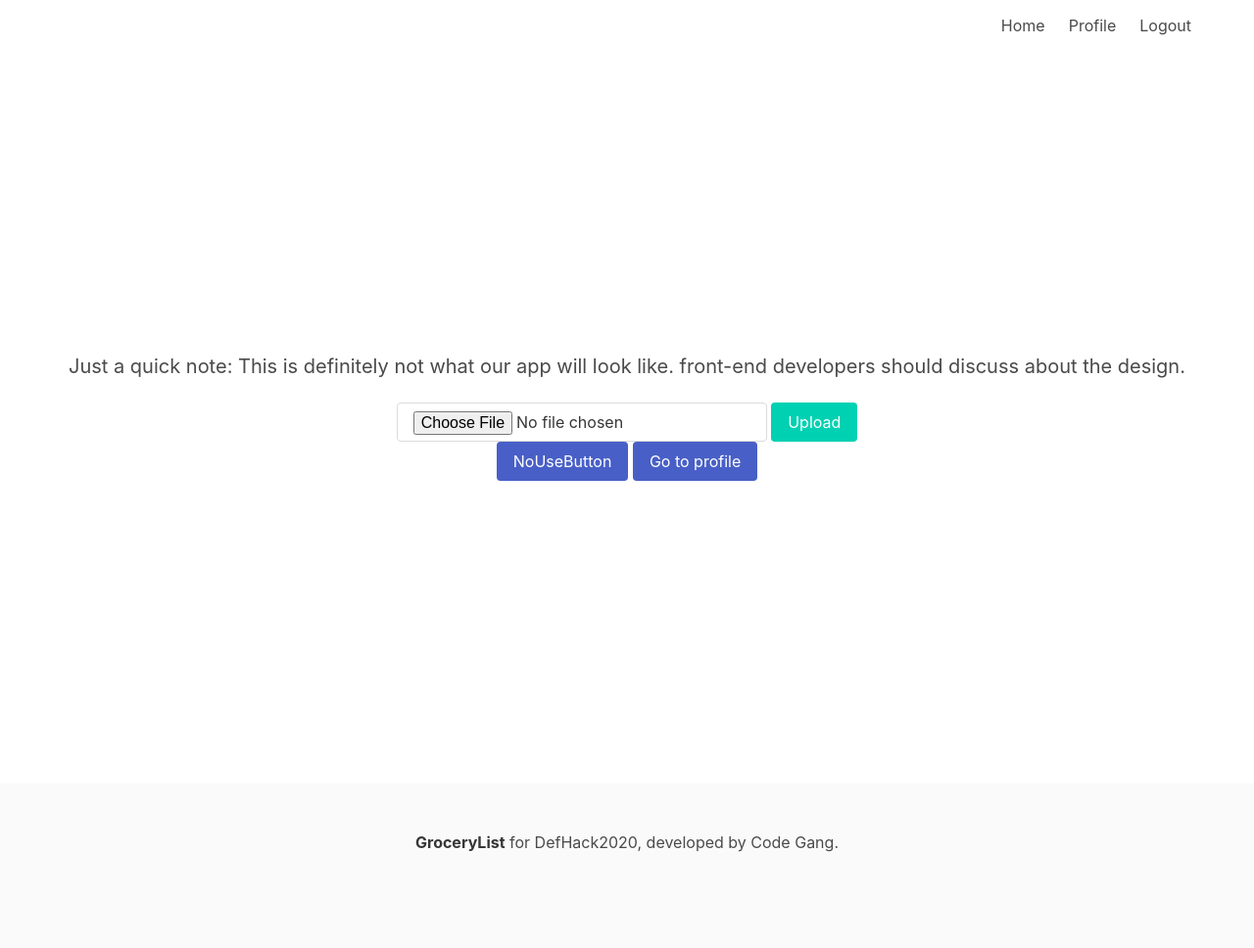
After one commit to BoarCub/Grocery-List-App, a Flask app: page /main in a window 1280 px wide. The commit adds this page. Shown: the whole page at 98% size. Run offline with Flask 2, Linux system fonts and the light colour scheme; a user stored in the database is signed in.

Commit message:
general update

```diff
--- a/app.py
+++ b/app.py
@@ -1,6 +1,10 @@
-from flask import Flask, request, flash, render_template, Blueprint
+import json
+import os
+import requests as req
+from flask import Flask, request, flash, render_template, Blueprint, redirect, url_for
 from flask_login import login_required, current_user, LoginManager
 from flask_sqlalchemy import SQLAlchemy
+from werkzeug.utils import secure_filename
 
 # The . is a shortcut that tells it search in current package before rest of the PYTHONPATH
 # from .auth import login_required
@@ -9,42 +13,64 @@ app = Flask(__name__)
 
 # init SQLAlchemy so we can use it later in our models
 db = SQLAlchemy()
+API = 'https://groceryreaderv6-1.azurewebsites.net/api/ReadOCRLines?url='
+
+SERVER_PATH = 'http://groceryreader.com/GL2020/'
+UPLOAD_FOLDER = '/var/www/GL2020/images'
+ALLOWED_EXTENSIONS = ['txt', 'pdf', 'png', 'jpg', 'jpeg', 'gif']
+
+
+@app.route('/main', methods=['GET'])
+@login_required
+def main_page():
+    return render_template('main.html')
 
 
 @app.route('/', methods=['GET'])
 @app.route('/index', methods=['GET'])
 def index():
-    print("Index")
+    if current_user.is_authenticated:
+        # If user is logged in, just redirected to user main page.
+        return redirect(url_for('main_page'))
     return render_template('index.html')
-
-
-# # @login_required
-# def read_file(filename):
-#     try:
-#         with open(filename) as f:
-#             return f.readline()
-#     except IOError:
-#         print("IO ERROR Raised. Reading file failed,")
-#         f = open(filename, "w")
-#         f.write('email@example.com')
-#         f.close()
-#         return 'content'
-#
-#
-# # @login_required
-# def write_file(filename, file_content):
-#     try:
-#         with open(filename, 'w') as f:
-#             f.write(file_content)
-#     except IOError:
-#         print("IO ERROR Raised. Writing file failed,")
-#     return ''
 
 
 @app.route('/profile')
 @login_required
 def profile():
     return render_template('profile.html', user=current_user)
+
+
+@app.route('/api/upload_img', methods=['POST'])
+@login_required
+def upload_img():
+    if 'file' not in request.files:
+        flash('No file part')
+        return redirect(url_for('main_page'))
+
+    file = request.files['file']
+    # if user does not select file, browser also
+    # submit an empty part without filename
+    if file.filename == '':
+        flash('No selected file')
+        return redirect(request.url)
+    if file and allowed_file(file.filename):
+        filename = secure_filename(file.filename)
+        save_path = os.path.join(app.config['UPLOAD_FOLDER'], filename)
+        file.save(save_path)
+        jason_data = call_api(SERVER_PATH + filename)
+    else:
+        return render_template('main.html', error_msg='File is blank or the file format is not allowed')
+    return render_template('main.html', error_msg='Error uploading. Please check if your file is allowed.')
+
+
+def call_api(path):
+    return json.loads(req.get(url=API + path).text)
+
+
+def allowed_file(filename):
+    return '.' in filename and \
+           filename.rsplit('.', 1)[1].lower() in ALLOWED_EXTENSIONS
 
 
 def create_app():
@@ -71,6 +97,7 @@ Rename __init__ to wsgi file if you want to deploy on production server
 def run_app():
     app.config['SECRET_KEY'] = 'iamthesecretekeytodatabase'
     app.config['SQLALCHEMY_DATABASE_URI'] = 'sqlite:///users/users.db'
+    app.config['UPLOAD_FOLDER'] = UPLOAD_FOLDER
 
     db.init_app(app)
 
@@ -84,12 +111,11 @@ def run_app():
 
     @login_manager.user_loader
     def load_user(user_id):
-        print('in load user function')
         # print('User ID:', user_id)
         # since the user_id is just the primary key of our user table, use it in the query for the user
         from user import User
         return User.query.get(int(user_id))
-    app.run(debug=True)
+    app.run()
 
 
 if __name__ == '__main__':
--- a/templates/auth/login.html
+++ b/templates/auth/login.html
@@ -21,7 +21,8 @@
 
                 <div class="field">
                     <div class="control">
-                        <input class="input is-large" type="password" name="password" placeholder="Your Password">
+                        <input class="input is-large" type="password" name="password" placeholder="Your Password"
+                               minlength="6">
                     </div>
                 </div>
                 <div class="field">
--- a/templates/auth/signup.html
+++ b/templates/auth/signup.html
@@ -27,7 +27,7 @@
 
                 <div class="field">
                     <div class="control">
-                        <input class="input is-large" type="password" name="password" placeholder="Password">
+                        <input class="input is-large" type="password" name="password" placeholder="Password" minlength="6">
                     </div>
                 </div>
 
--- a/templates/base.html
+++ b/templates/base.html
@@ -13,6 +13,11 @@
 
 <section class="hero {% block style %}{% endblock %} is-fullheight">
     <div class="hero-head">
+        {% if error_msg %}
+            <div class="notification is-danger">
+                {{ error_msg }}
+            </div>
+        {% endif %}
         {% if base_msg %}
             <div class="notification is-info">
                 {{ base_msg }}
@@ -70,8 +75,7 @@
 <footer class="footer">
     <div class="content has-text-centered">
         <p>
-            <strong>myGlossary</strong> by <a href="https://github.com/zhongxuanwang">Daniel Wang</a>.
-            The website is open-sourced and you could find code in <a href="https://github.com/zhongxuanwang/My-Glossary">here</a>.
+            <strong>GroceryList</strong> for DefHack2020, developed by Code Gang.
         </p>
     </div>
 </footer>
--- a/templates/index.html
+++ b/templates/index.html
@@ -4,11 +4,6 @@
 
 {% block content%}
     <h1 class="title">Welcome to Grocery List!</h1>
-    {% if current_user.is_authenticated %}
-        <a class="button is-link" href="{{ url_for('index') }}">button1</a>
-        <a class="button is-link" href="{{ url_for('profile') }}">Go to profile</a>
-    {% endif %}
-
     {% if not current_user.is_authenticated %}
         <h1 class="subtitle">Login to get started!</h1>
         <a class="button is-link" href="{{ url_for('auth.login') }}">Login</a>
--- /dev/null
+++ b/templates/main.html
@@ -0,0 +1,12 @@
+{% extends 'base.html' %}
+{% block Main %}Index{% endblock %}
+{% block content %}
+    <h1 class="subtitle">Just a quick note: This is definitely not what our app will look like. front-end developers should discuss about the
+        design.</h1>
+    <form method=post enctype=multipart/form-data action="{{ url_for('upload_img') }}">
+        <input type=file name=file class="button">
+        <input type="submit" value="Upload" class="button is-primary">
+    </form>
+    <a class="button is-link" href="{{ url_for('index') }}">NoUseButton</a>
+    <a class="button is-link" href="{{ url_for('profile') }}">Go to profile</a>
+{% endblock %}
--- a/templates/profile.html
+++ b/templates/profile.html
@@ -1,6 +1,6 @@
 {% extends "base.html" %}
 
-{% block title %}Profile{% endblock %}
+{% block title %}{{ user.name }}{% endblock %}
 
 {#Content are all centered#}
 {% block content %}
```
Also changed, not shown: templates/error.html (added, +11 -0 lines), users/users.db.
